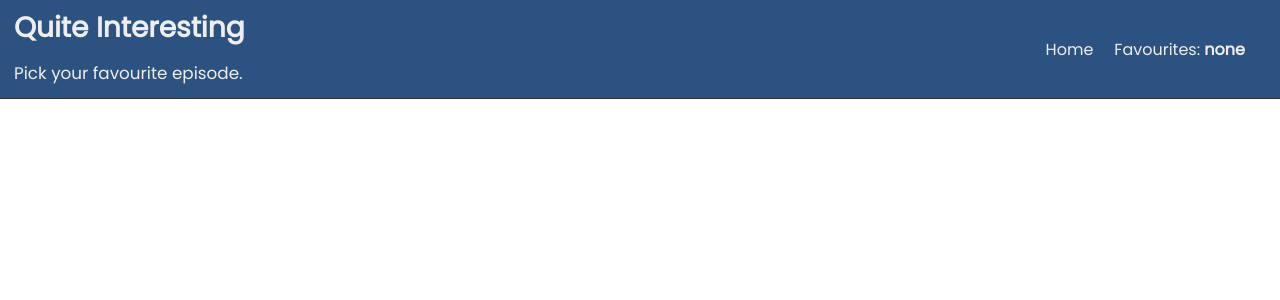
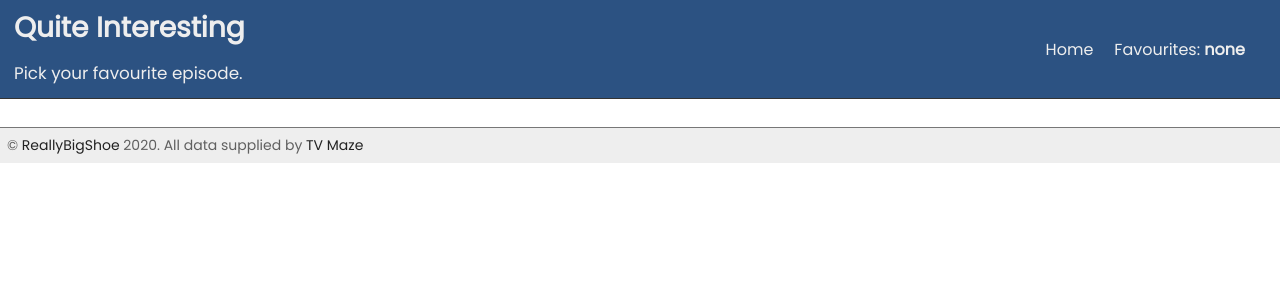
Before and after one commit to JulianNicholls/Quite-Interesting, a React (Create React App) app: page / in a window 1280 px wide. Shown: the top 300 px of the page. Built offline with nearby package versions, Linux system fonts and the light colour scheme; no server answers.

Commit message:
Adjust episode box width and add footer

```diff
--- a/src/App.css
+++ b/src/App.css
@@ -29,6 +29,28 @@ body {
   padding: 0;
 }
 
+a {
+  text-decoration: none;
+}
+
+footer {
+  font-size: 14px;
+  padding: 0.5em;
+  margin-top: 1em;
+  background: #eee;
+  border-top: 1px solid #777;
+  color: #606060
+}
+
+footer a {
+  color: #222;
+}
+
+footer a:hover {
+  color: #000;
+  font-weight: bold;
+}
+
 .btn {
   display: inline-flex;
   align-items: center;
@@ -37,7 +59,7 @@ body {
   background-color: var(--btn-color);
   color: var(--btn-text);
   font-family: inherit;
-  padding: 0.45em 1em;
+  padding: 0.5em 1em;
   min-width: 10ch;
   /* min-height: 44px; */
   text-align: center;
@@ -86,7 +108,6 @@ header h1 small {
   font-size: 16px;
   margin-right: 1.5rem;
   color: var(--header-text);
-  text-decoration: none;
 }
 
 .link:hover {
@@ -95,9 +116,10 @@ header h1 small {
 }
 
 .episode-layout {
+  margin-left: 1rem;
   display: flex;
   flex-wrap: wrap;
-  max-width: 98vw;
+  max-width: 95vw;
 }
 
 .episode-box {
@@ -105,6 +127,7 @@ header h1 small {
   padding: 0.75rem;
   background: var(--card-bg);
   margin: 2px;
+  width: 300px;
 }
 
 .episode-box:hover::after {
@@ -115,9 +138,10 @@ header h1 small {
   border: 1px solid #664;
   border-radius: 8px;
   box-shadow: 2px 2px 6px rgba(0, 0, 0, 0.3);
-  top: 1rem;
-  width: 300px;
-  padding: 0.5rem;
+  top: 1.5rem;
+  left: 1rem;
+  width: 320px;
+  padding: 0.6em;
   white-space: pre-line;
   z-index: 2;
   pointer-events: none;
@@ -135,6 +159,7 @@ header h1 small {
   justify-content: space-between;
 }
 
+
 .loading {
   margin-top: 30vh;
   font-size: 2rem;
--- a/src/App.tsx
+++ b/src/App.tsx
@@ -20,6 +20,10 @@ const App = ({ children, path }: AppProps): JSX.Element => {
     <>
       <Header favourites={favourites.length} />
       {children}
+      <footer>
+        &copy; <a href="https://reallybigshoe.co.uk">ReallyBigShoe</a> 2020. All
+        data supplied by <a href="http://tvmaze.com">TV Maze</a>
+      </footer>
     </>
   );
 };
--- a/src/store/actions.ts
+++ b/src/store/actions.ts
@@ -1,7 +1,5 @@
 import { FETCH_DATA, ADD_FAVOURITE, REMOVE_FAVOURITE } from '../store';
 
-// This was a search, but on further inspection, this is a much better way
-// to get the info.
 const URL: string = 'https://api.tvmaze.com/shows/703/episodes';
 
 export const fetchData = async (dispatch: Dispatch) => {
--- a/src/store/index.tsx
+++ b/src/store/index.tsx
@@ -3,7 +3,6 @@ import React from 'react';
 export const FETCH_DATA: ActionType = 'FETCH_DATA';
 export const ADD_FAVOURITE: ActionType = 'ADD_FAVOURITE';
 export const REMOVE_FAVOURITE: ActionType = 'REMOVE_FAVOURITE';
-// export const x: ActionType = 'x';
 
 const initialState: State = { episodes: [], favourites: [] };
 
```
